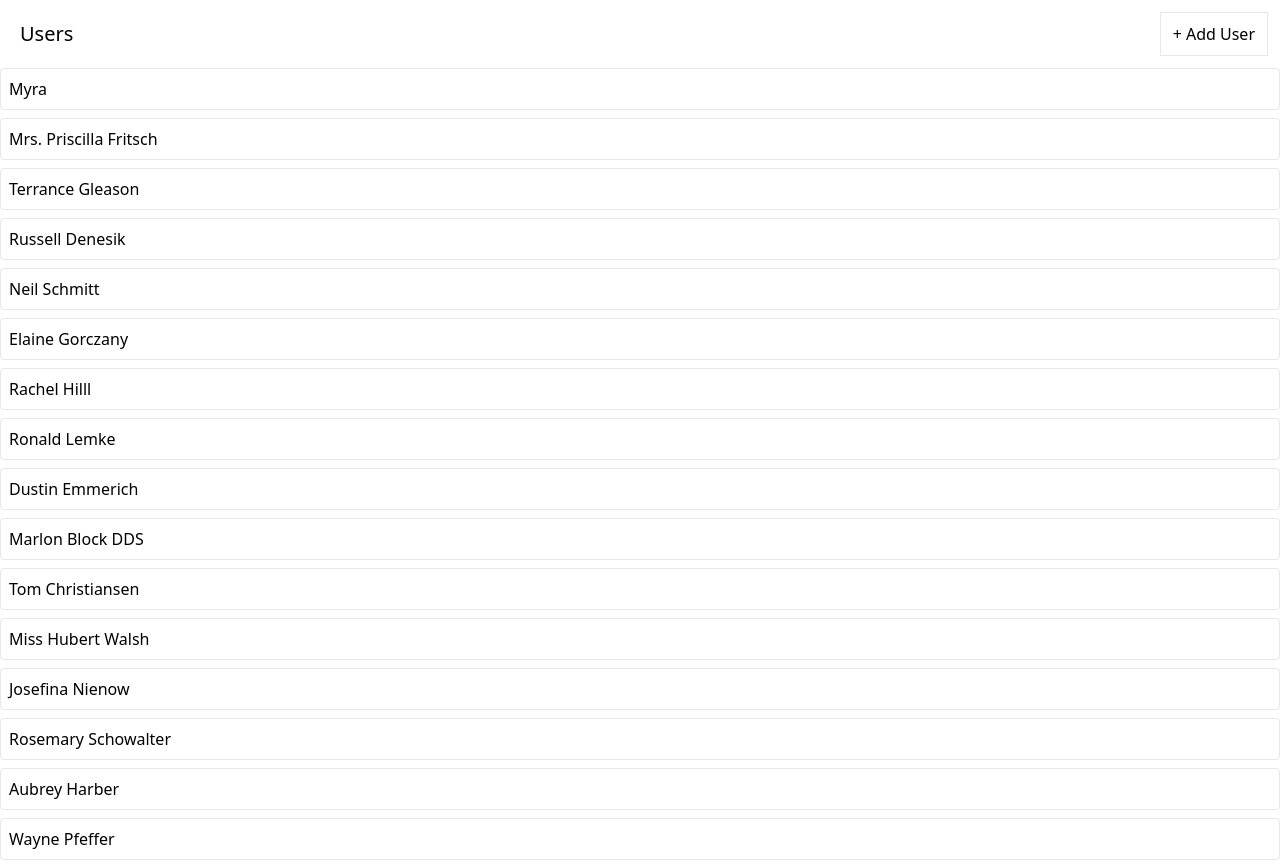
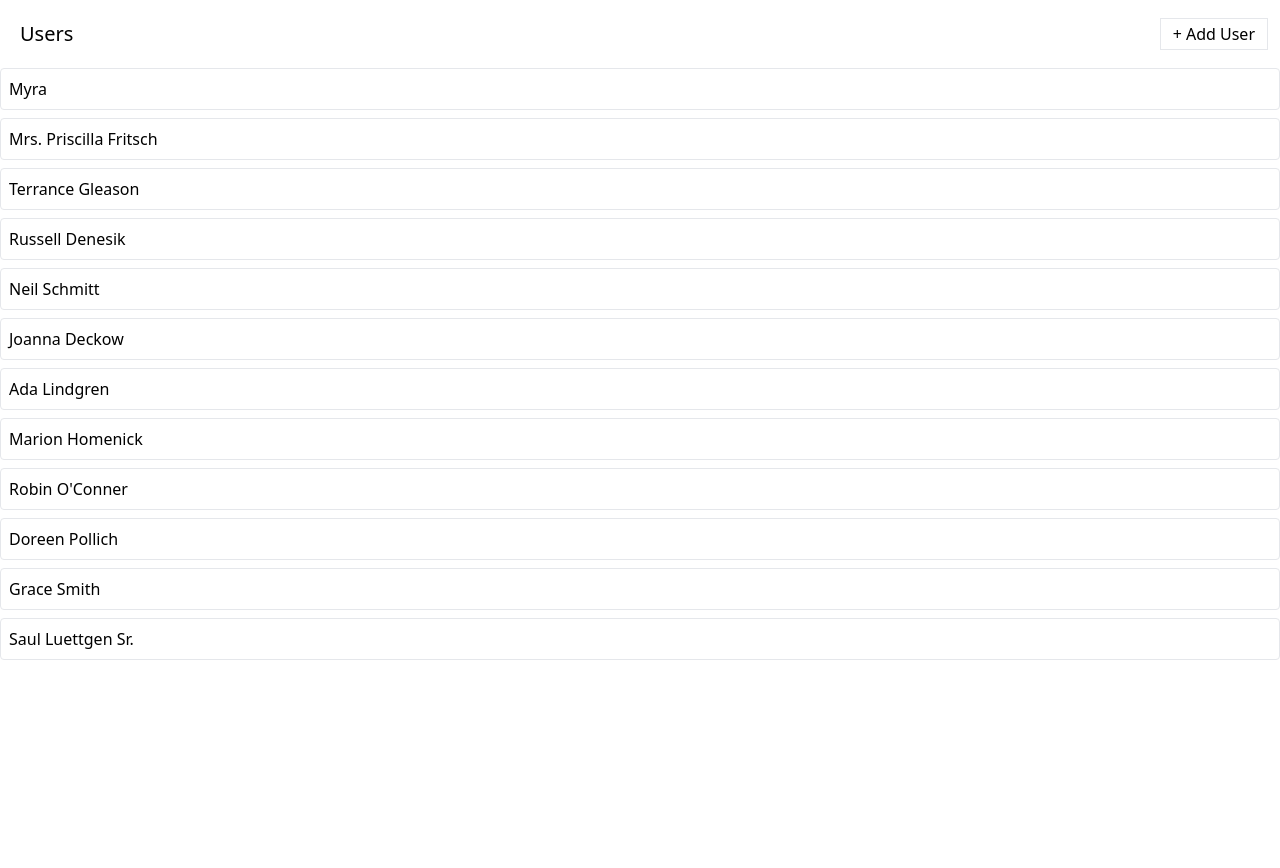
Before and after one commit to ycl818/react-Thunk, a React (Create React App) app: page / in a window 1280 px wide. After the commit the page ends 800 px from the top, so only its background shows below. Built offline with nearby package versions, Linux system fonts and the light colour scheme; data requests are answered from the project's data file.

Commit message:
improvement of add user button

```diff
--- a/db.json
+++ b/db.json
@@ -21,48 +21,32 @@
       "id": 5
     },
     {
-      "name": "Elaine Gorczany",
+      "name": "Joanna Deckow",
       "id": 6
     },
     {
-      "name": "Rachel Hilll",
+      "name": "Ada Lindgren",
       "id": 7
     },
     {
-      "name": "Ronald Lemke",
+      "name": "Marion Homenick",
       "id": 8
     },
     {
-      "name": "Dustin Emmerich",
+      "name": "Robin O'Conner",
       "id": 9
     },
     {
-      "name": "Marlon Block DDS",
+      "name": "Doreen Pollich",
       "id": 10
     },
     {
-      "name": "Tom Christiansen",
+      "name": "Grace Smith",
       "id": 11
     },
     {
-      "name": "Miss Hubert Walsh",
+      "name": "Saul Luettgen Sr.",
       "id": 12
-    },
-    {
-      "name": "Josefina Nienow",
-      "id": 13
-    },
-    {
-      "name": "Rosemary Schowalter",
-      "id": 14
-    },
-    {
-      "name": "Aubrey Harber",
-      "id": 15
-    },
-    {
-      "name": "Wayne Pfeffer",
-      "id": 16
     }
   ],
   "albums": [],
--- a/src/components/Button.js
+++ b/src/components/Button.js
@@ -1,4 +1,5 @@
-import className from 'classnames';
+import className from "classnames";
+import { GoSync } from "react-icons/go";
 
 function Button({
   children,
@@ -9,30 +10,32 @@ function Button({
   danger,
   outline,
   rounded,
+  loading,
   ...rest
 }) {
   const classes = className(
     rest.className,
-    'flex items-center px-3 py-1.5 border',
+    "flex items-center px-3 py-1.5 border h-8",
     {
-      'border-blue-500 bg-blue-500 text-white': primary,
-      'border-gray-900 bg-gray-900 text-white': secondary,
-      'border-green-500 bg-green-500 text-white': success,
-      'border-yellow-400 bg-yellow-400 text-white': warning,
-      'border-red-500 bg-red-500 text-white': danger,
-      'rounded-full': rounded,
-      'bg-white': outline,
-      'text-blue-500': outline && primary,
-      'text-gray-900': outline && secondary,
-      'text-green-500': outline && success,
-      'text-yellow-400': outline && warning,
-      'text-red-500': outline && danger,
+      "opacity-80": loading,
+      "border-blue-500 bg-blue-500 text-white": primary,
+      "border-gray-900 bg-gray-900 text-white": secondary,
+      "border-green-500 bg-green-500 text-white": success,
+      "border-yellow-400 bg-yellow-400 text-white": warning,
+      "border-red-500 bg-red-500 text-white": danger,
+      "rounded-full": rounded,
+      "bg-white": outline,
+      "text-blue-500": outline && primary,
+      "text-gray-900": outline && secondary,
+      "text-green-500": outline && success,
+      "text-yellow-400": outline && warning,
+      "text-red-500": outline && danger,
     }
   );
 
   return (
-    <button {...rest} className={classes}>
-      {children}
+    <button {...rest} disabled={loading} className={classes}>
+      {loading ? <GoSync className="animate-spin" /> : children}
     </button>
   );
 }
@@ -48,7 +51,7 @@ Button.propTypes = {
 
     if (count > 1) {
       return new Error(
-        'Only one of primary, secondary, success, warning, danger can be true'
+        "Only one of primary, secondary, success, warning, danger can be true"
       );
     }
   },
--- a/src/components/UserList.js
+++ b/src/components/UserList.js
@@ -23,15 +23,13 @@ const UserList = () => {
     doCreateUser();
   };
 
+  let content;
   if (isLoadingUsers) {
-    return <Skeleton times={6} className="h-10 w-full" />;
-  }
-
-  if (loadingUsersError) {
-    return <div>Error fetching data...</div>;
-  }
-
-  const renderUsers = data.map((user) => {
+    content = <Skeleton times={6} className="h-10 w-full" />;
+  } else if (loadingUsersError) {
+    content = <div>Error fetching data...</div>;
+  } else {
+    content = data.map((user) => {
       return (
         <div key={user.id} className="mb-2 border rounded">
           <div className="flex p-2 justify-between items-center cursor pointer">
@@ -40,19 +38,18 @@ const UserList = () => {
         </div>
       );
     });
+  }
 
   return (
     <div>
-      <div className="flex flex-row justify-between m-3">
+      <div className="flex flex-row justify-between items-center m-3">
         <h1 className="m-2 text-xl">Users</h1>
-        {isCreatingUser ? (
-          "Creating User ..."
-        ) : (
-          <Button onClick={handleUserAdd}>+ Add User</Button>
-        )}
+        <Button loading={isCreatingUser} onClick={handleUserAdd}>
+          + Add User
+        </Button>
         {creatingUserError && "Error creating user..."}
       </div>
-      {renderUsers}
+      {content}
     </div>
   );
 };
```
Lines whose indentation alone changed are shown as unchanged.
